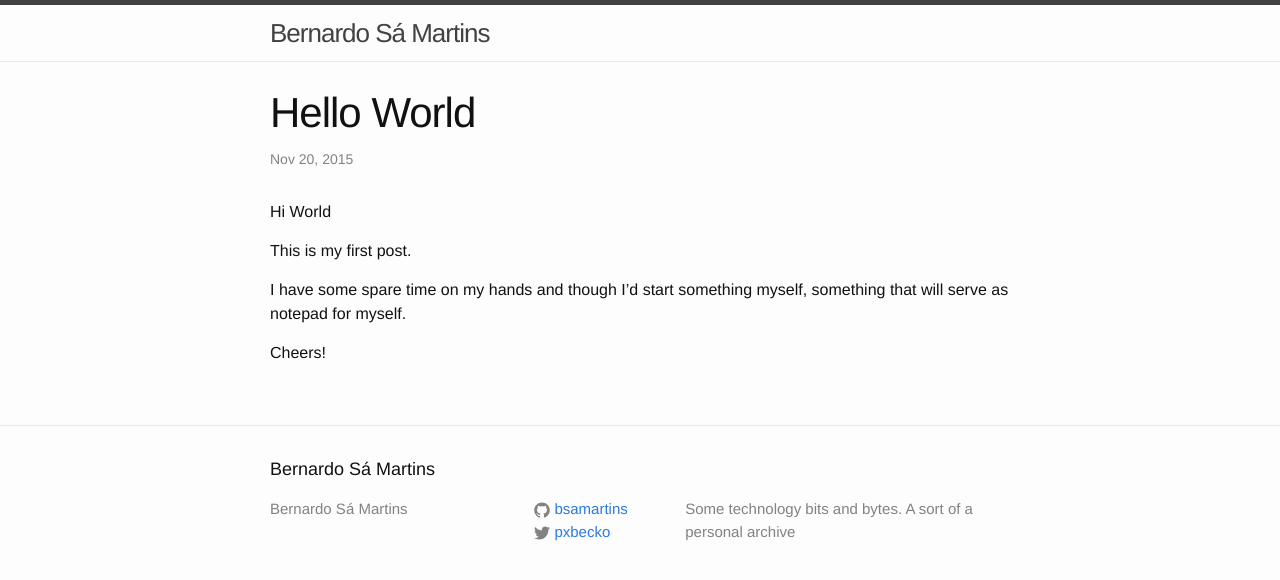
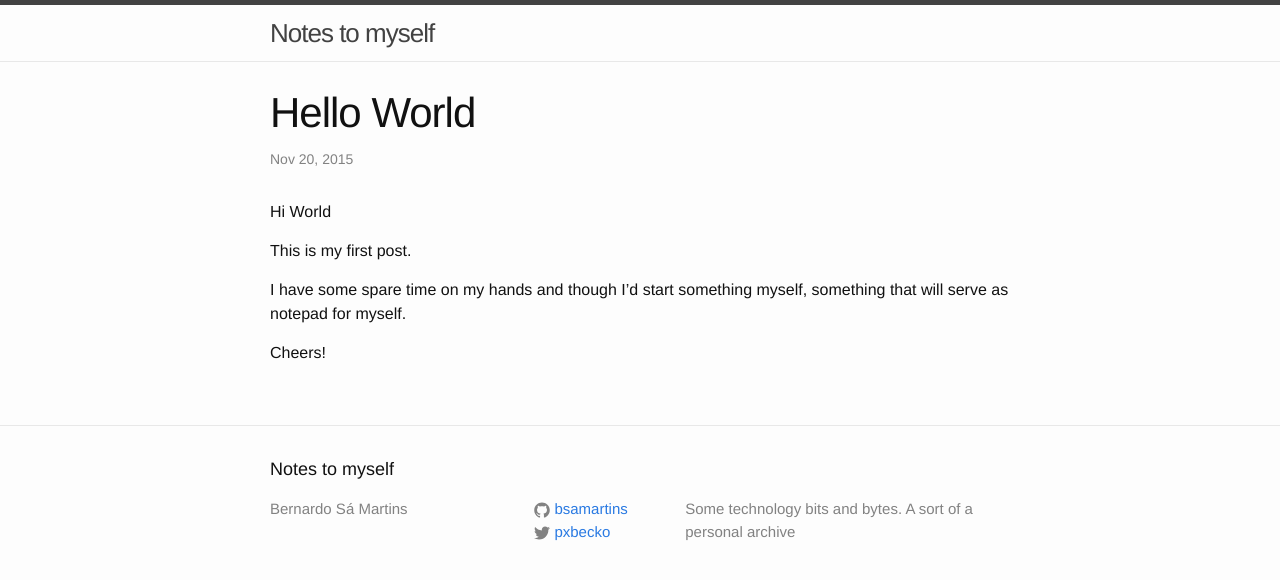
Before and after one commit to bsamartins/bsamartins.github.com, a Jekyll site: the page built from _posts/2015-11-20-welcome-to-jekyll.markdown, in a window 1280 px wide. Shown: the top 580 px of the page. Built offline with Jekyll 4.4.1, drawn with Linux system fonts in a browser that asks for light colours.

Commit message:
Footer changes

```diff
--- a/_config.yml
+++ b/_config.yml
@@ -6,7 +6,8 @@
 # 'jekyll serve'. If you change this file, please restart the server process.
 
 # Site settings
-title: Bernardo Sá Martins
+title: Notes to myself
+author: Bernardo Sá Martins
 #email: bsamartins@gmail.com
 description: > # this means to ignore newlines until "baseurl:"
   Some technology bits and bytes. A sort of a personal archive
--- a/_includes/footer.html
+++ b/_includes/footer.html
@@ -7,7 +7,7 @@
     <div class="footer-col-wrapper">
       <div class="footer-col footer-col-1">
         <ul class="contact-list">
-          <li>{{ site.title }}</li>
+          <li>{{ site.author }}</li>
           <li><a href="mailto:{{ site.email }}">{{ site.email }}</a></li>
         </ul>
       </div>
```
